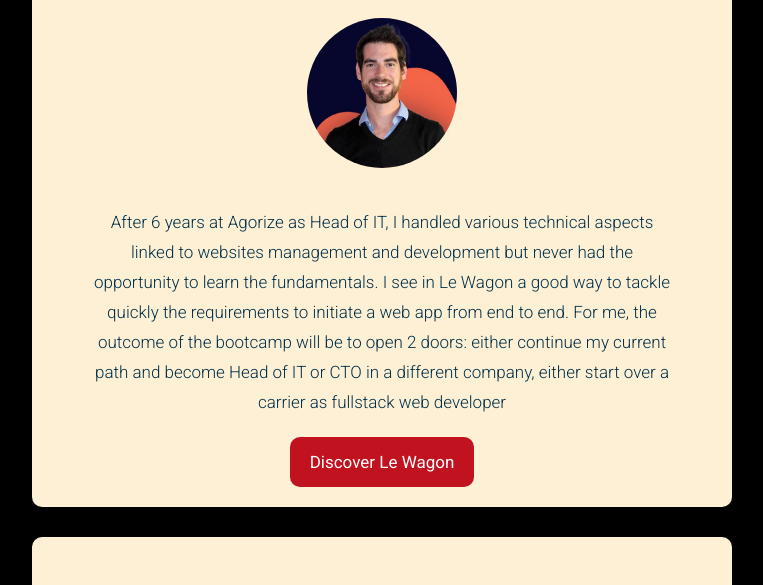
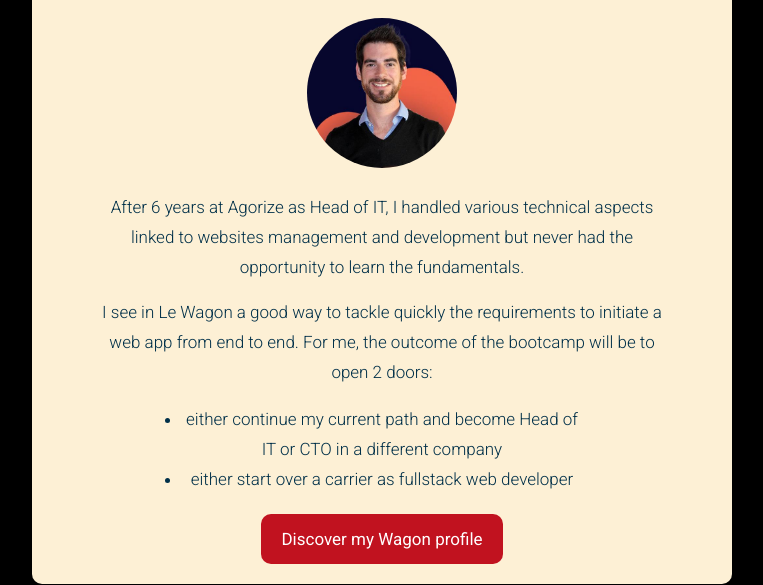
Before and after one commit to mcoquelet/profile, a plain HTML site: page index.html in a window 1280 px wide. Shown: the part 169-754 px from the top of the page, without its empty margins (258-1021 px from the left). Drawn offline with Linux system fonts and the light colour scheme.

Commit message:
update profile

```diff
--- a/index.html
+++ b/index.html
@@ -4,33 +4,38 @@
     <meta charset="utf-8">
     <title>Mathieu's Profile</title>
     <link rel="stylesheet" href="https://use.fontawesome.com/releases/v6.1.2/css/all.css">
-    <link rel="stylesheet" href="/profile/style.css">
+    <link rel="stylesheet" href="/style.css">
     <meta name="viewport" content="width=device-width, initial-scale=1">
   </head>
   <body>
     <div class="container text-center">
       <div class="card-ivory" id="introduction">
-        <h1>Hello, I'm Mathieu COQUELET 🤪</h1>
+        <h1>Hello, I'm Mathieu COQUELET 👾</h1>
         <h2>Programmer 💻</h2>
         <img class="img-circle" src="images/33723778.jpeg"></img>
-        <p>After 6 years at Agorize as Head of IT, I handled various technical aspects linked to websites management and development but never had the opportunity to learn the fundamentals. I see in Le Wagon a good way to tackle quickly the requirements to initiate a web app from end to end. For me, the outcome of the bootcamp will be to open 2 doors: either continue my current path and become Head of IT or CTO in a different company, either start over a carrier as fullstack web developer</p>
-        <a href="#" class="btn">Discover Le Wagon</a>
+        <p>After 6 years at Agorize as Head of IT, I handled various technical aspects linked to websites management and development but never had the opportunity to learn the fundamentals.</p>
+        <p>I see in Le Wagon a good way to tackle quickly the requirements to initiate a web app from end to end. For me, the outcome of the bootcamp will be to open 2 doors:</p>
+        <ul>
+          <li>either continue my current path and become Head of IT or CTO in a different company</li>
+          <li>either start over a carrier as fullstack web developer</li>
+        </ul>
+        <a href="https://kitt.lewagon.com/alumni/mcoquelet" target="_blank" class="btn">Discover my Wagon profile</a>
       </div>
       <div class="card-ivory">
         <h2>Follow me 👇</h2>
         <ul class="list-inline">
           <li>
-            <a href="https://www.linkedin.com/in/mathieucoquelet">
+            <a href="https://www.linkedin.com/in/mathieucoquelet" target="_blank">
               <i class="fab fa-linkedin-in social-media-icn"></i>
             </a>
           </li>
           <li>
-            <a href="https://github.com/mcoquelet">
+            <a href="https://github.com/mcoquelet" target="_blank">
               <i class="fa-brands fa-github social-media-icn"></i>
             </a>
           </li>
           <li>
-            <a href="mailto:coqueletmathieu@gmail.com">
+            <a href="mailto:coqueletmathieu@gmail.com" target="_blank">
               <i class="fa-solid fa-envelope social-media-icn"></i>
             </a>
           </li>
--- a/style.css
+++ b/style.css
@@ -86,9 +86,14 @@ div {
   margin: 30px 0px;
 }
 
-#introduction p {
-  margin: 30px 0;
+#introduction > p {
+  margin: 15px 0;
   padding: 0 30px;
+}
+
+#introduction > ul {
+  margin-bottom: 30px;
+  padding: 0 120px;
 }
 
 a {
```
